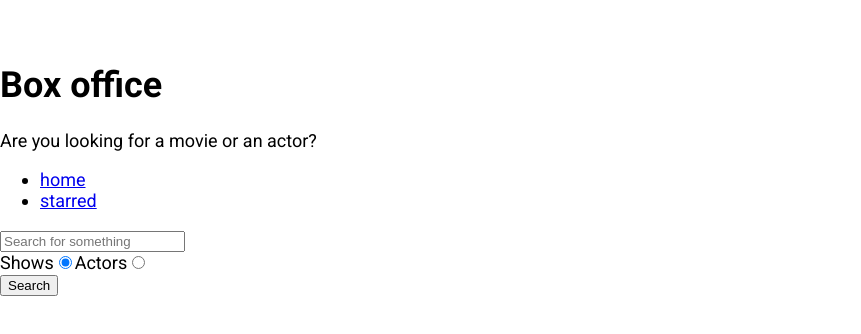
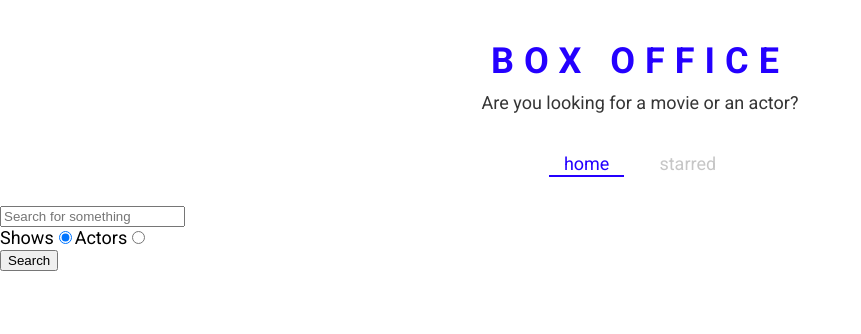
Before and after one commit to vipulverma23/box-office, a React (Create React App) app: page / in a window 1280 px wide. Shown: the top 334 px of the page, without its empty margins (0-861 px from the left). Built offline with nearby package versions, Linux system fonts and the light colour scheme.

Commit message:
styling app part-1

```diff
--- a/src/App.js
+++ b/src/App.js
@@ -2,16 +2,26 @@
 import { Routes, Route } from "react-router-dom";
 import Home from "./pages/Home";
 import Starred from "./pages/Starred";
-import Show from "./pages/Show"
+import Show from "./pages/Show";
+import { ThemeProvider } from "styled-components";
+const theme = {
+  mainColors: {
+    blue: "#2400ff",
+    gray: "#c6c6c6",
+    dark: "#353535",
+  },
+};
 
 function App() {
   return (
+    <ThemeProvider theme={theme}>
       <Routes>
         <Route path="/" element={<Home />} />
         <Route path="/starred" element={<Starred />} />
         <Route path="/show/:id" element={<Show />} />
         <Route path="*" element={<div>not found</div>} />
       </Routes>
+    </ThemeProvider>
   );
 }
 
--- a/src/components/Navs.js
+++ b/src/components/Navs.js
@@ -1,21 +1,30 @@
 import React from "react";
-import { Link } from "react-router-dom";
-
+import { useLocation } from "react-router";
+import { NavList, LinkStyled } from "./Navs.styled";
 const LINKS = [
   { to: "/", text: "home" },
   { to: "/starred", text: "starred" },
 ];
 
 const Navs = () => {
+  const location = useLocation();
+
+  console.log("location", location);
+
   return (
     <div>
-      <ul>
+      <NavList>
         {LINKS.map((item) => (
           <li key={item.to}>
-            <Link to={item.to}>{item.text}</Link>
+            <LinkStyled
+              to={item.to}
+              className={item.to === location.pathname ? "active" : ""}
+            >
+              {item.text}
+            </LinkStyled>
           </li>
         ))}
-      </ul>
+      </NavList>
     </div>
   );
 };
--- /dev/null
+++ b/src/components/Navs.styled.js
@@ -0,0 +1,41 @@
+import styled from "styled-components";
+import { Link } from "react-router-dom";
+
+export const NavList = styled.ul`
+  display: flex;
+  justify-content: center;
+  list-style: none;
+  margin: 0 0 30px;
+  padding: 0;
+`;
+
+export const LinkStyled = styled(Link)`
+  margin: 0 10px;
+  padding: 3px 15px;
+  position: relative;
+  text-decoration: none;
+  color: ${({ theme }) => theme.mainColors.gray};
+  &.active {
+    color: ${({ theme }) => theme.mainColors.blue};
+    &:after {
+      content: "";
+      position: absolute;
+      display: block;
+      height: 2px;
+      left: 0%;
+      bottom: 0;
+      background-color: ${({ theme }) => theme.mainColors.blue};
+      animation: slide-in 0.3s ease-in forwards;
+      @keyframes slide-in {
+        from {
+          left: 50%;
+          width: 0;
+        }
+        to {
+          left: 0%;
+          width: 100%;
+        }
+      }
+    }
+  }
+`;
--- a/src/components/Title.js
+++ b/src/components/Title.js
@@ -1,12 +1,13 @@
-import React from 'react'
+import React from "react";
+import { TitleWrapper } from "./Title.styled";
 
-const Title = ({title,subtitle}) => {
+const Title = ({ title, subtitle }) => {
   return (
-    <div>
-    <h1>{title}</h1>
-    <p>{subtitle}</p>
-    </div>
-  )
-}
+    <TitleWrapper>
+      <h1>{title}</h1>
+      <p>{subtitle}</p>
+    </TitleWrapper>
+  );
+};
 
-export default Title
+export default Title;
--- /dev/null
+++ b/src/components/Title.styled.js
@@ -0,0 +1,18 @@
+import styled from "styled-components";
+
+export const TitleWrapper = styled.div`
+  text-align: center;
+  margin: 0 0 40px;
+
+  h1 {
+    color: ${({ theme }) => theme.mainColors.blue};
+    letter-spacing: 10px;
+    text-transform: uppercase;
+    margin: 0 0 10px;
+  }
+
+  p {
+    color: ${({ theme }) => theme.mainColors.dark};
+    margin: 0;
+  }
+`;
```
Lines whose indentation alone changed are shown as unchanged.
